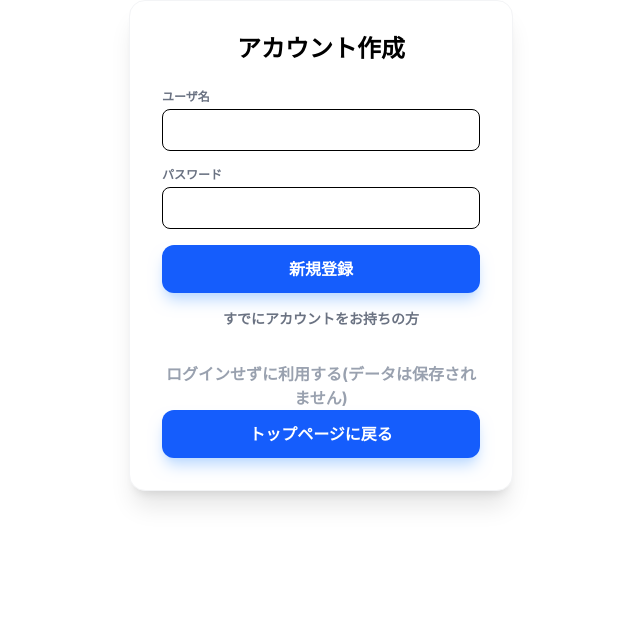
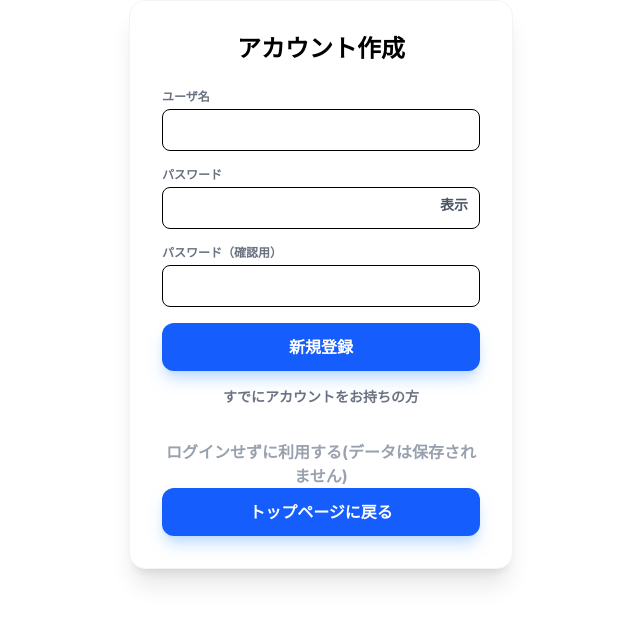
Before and after one commit to yrk9/kashi-kari-app, a React (Vite) app in the folder frontend/: page /login in a window 1280 px wide. Both pictures are taken after a click on the button "まだアカウントがない方はこちら". Shown: the top 622 px of the page, without its empty margins (319-959 px from the left). Built offline with nearby package versions, Linux system fonts and the light colour scheme; no server answers.

Commit message:
feat: パスワード確認、表示切り替え追加

```diff
--- a/frontend/src/components/AuthForm.tsx
+++ b/frontend/src/components/AuthForm.tsx
@@ -15,8 +15,9 @@ export const AuthForm = ({ setRecords, handleTransfar }: Props) => {
   const [isLogin, setIsLogin] = useState(true);
   const [username, setUsername] = useState("");
   const [password, setPassword] = useState("");
+  const [confirmPassword, setConfirmPassword] = useState("");
   const [error, setError] = useState("");
-  const [isGuest, setIsGuest] = useState(false);
+  const [showPassword, setShowPassword] = useState(false); //デフォルトでパスワードは非表示
   const BASE_URL = import.meta.env.VITE_API_URL || "http://localhost:8000";
 
   const handleLogin = async (newToken: string) => {
@@ -44,6 +45,17 @@ export const AuthForm = ({ setRecords, handleTransfar }: Props) => {
   const handleSubmit = async (e: React.FormEvent) => {
     e.preventDefault();
     setError("");
+
+    const passwordRegax = /^[a-zA-Z0-9]+$/;
+    if (!passwordRegax.test(password)) {
+      setError("パスワードは半角英数字のみ使用できます");
+      return;
+    }
+
+    if (!isLogin && password !== confirmPassword) {
+      setError("パスワードが一致しません");
+      return;
+    }
 
     const endpoint = isLogin ? "/login" : "/signup";
 
@@ -103,18 +115,44 @@ export const AuthForm = ({ setRecords, handleTransfar }: Props) => {
         </div>
 
         {/* パスワード */}
-        <div>
+        <div className="relative">
           <label className="block text-xs font-bold text-gray-500 mb-1 uppercase">
             パスワード
           </label>
           <input
-            type="text"
+            type={showPassword ? "text" : "password"}
             className="w-full px-4 py-2 border rounded-lg outline-none focus:ring-blue-400"
             value={password}
             onChange={(e) => setPassword(e.target.value)}
+            pattern="^[a-zA-Z0-9]+$"
+            title="パスワードは半角英数字のみ使用できます"
             required
           ></input>
+
+          <button
+            type="button"
+            onClick={() => setShowPassword(!showPassword)}
+            className="absolute right-3 top-7 text-sm text-gray-400 hover: text-gray-600 font-bold"
+          >
+            {showPassword ? "非表示" : "表示"}
+          </button>
         </div>
+
+        {/* 確認用パスワード（新規登録時のみ表示） */}
+        {!isLogin && (
+          <div className="transition-all duration-300">
+            <label className="block text-xs font-bold text-gray-500 mb-1 uppercase">
+              パスワード（確認用）
+            </label>
+            <input
+              type={showPassword ? "text" : "password"}
+              className="w-full px-4 py-2 border rounded-lg outline-none focus:ring-blue-400"
+              value={confirmPassword}
+              onChange={(e) => setConfirmPassword(e.target.value)}
+              required
+            ></input>
+          </div>
+        )}
 
         {error && <p className="text-red-500 text-xs font-bold">{error}</p>}
 
--- a/frontend/src/components/Dashboard.tsx
+++ b/frontend/src/components/Dashboard.tsx
@@ -2,6 +2,7 @@ import React, { useState } from "react";
 import { Filter } from "./Filter";
 import { RecordForm } from "./RecordForm";
 import { RecordItem } from "./RecordItem";
+import { Summary } from "./Summary";
 import { apiClient } from "../api";
 import type { Record } from "../types";
 
@@ -90,9 +91,12 @@ export const Dashboard = ({
     }
   };
 
-  //const activeRecords = records.filter(r => !r.is_complete);
-  //const totalPendingAmount = activeRecords.reduce((sum, r) => sum + (r.amount || 0), 0);
-  //const pendingCount = activeRecords.length;
+  const activeRecords = records.filter((r) => !r.is_complete);
+  const totalPendingAmount = activeRecords.reduce(
+    (sum, r) => sum + (r.amount || 0),
+    0,
+  );
+  const pendingCount = activeRecords.length;
   console.log(
     "Current records type:",
     typeof records,
@@ -141,7 +145,10 @@ export const Dashboard = ({
             </h1>
 
             {/* サマリー */}
-            {/*<Summary totalAmount={totalPendingAmount} totalItems={pendingCount} />*/}
+            <Summary
+              totalAmount={totalPendingAmount}
+              totalItems={pendingCount}
+            />
 
             {/* 入力フォーム */}
             <RecordForm onAdd={handleAddRecord} />
```
